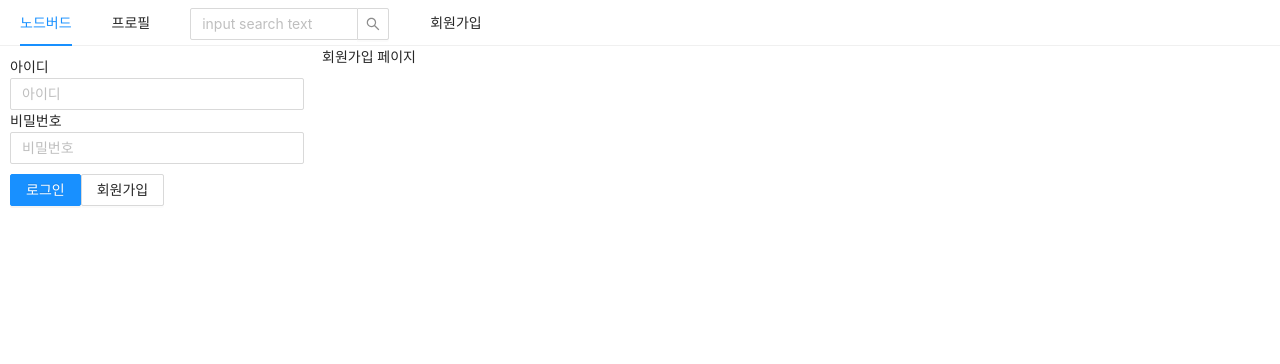
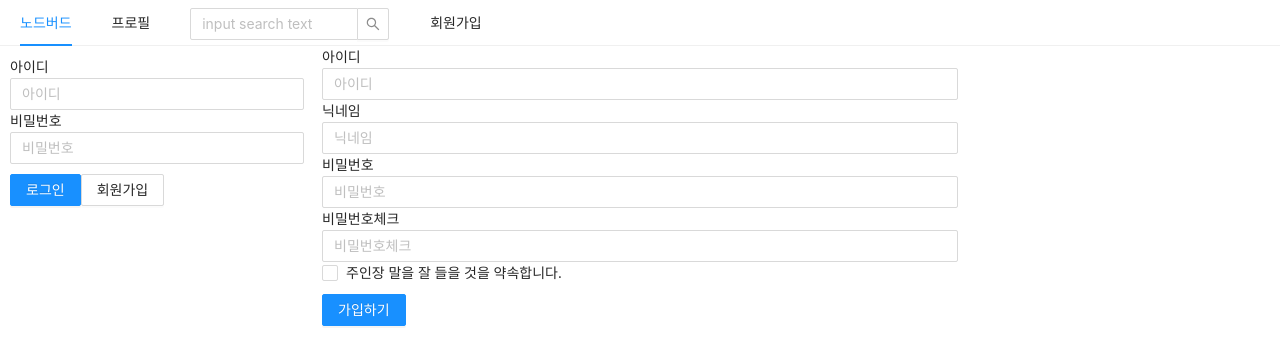
Before and after one commit to kimyerimweb/NodeBird, a Next.js app: page /signup in a window 1280 px wide. Shown: the top 364 px of the page. Built offline with nearby package versions, Linux system fonts and the light colour scheme.

Commit message:
🎨  Implement Signup page frame
Membership registration process
1. Enter a value for all inputs
2. Match the password with the password check
3. Check the term

```diff
--- a/pages/signup.js
+++ b/pages/signup.js
@@ -1,13 +1,119 @@
 import Head from "next/head";
 import AppLayout from "../components/AppLayout";
+import { Form, Input, Checkbox, Button } from "antd";
+import { useCallback, useState } from "react";
+import useInput from "../hooks/useInput";
+import styled from "styled-components";
+
+const ErrorMessage = styled.div`
+  color: red;
+`;
 
 const Signup = () => {
+  const [id, onChangeId] = useInput("");
+  const [password, onChangePassword] = useInput("");
+  const [nickname, onChangeNickname] = useInput("");
+
+  const [passwordCheck, setPasswordCheck] = useState("");
+  const [passwordError, setPasswordError] = useState(false);
+  const onChangePasswordCheck = useCallback(
+    (e) => {
+      setPasswordCheck(e.target.value);
+      setPasswordError(e.target.value !== password);
+    },
+    [password]
+  );
+
+  const [term, setTerm] = useState("");
+  const [termError, setTermError] = useState(false);
+  const onChangeTerm = useCallback((e) => {
+    setTerm(e.target.checked);
+    setTermError(false);
+  });
+
+  const onSubmit = useCallback(() => {
+    //한번 더 체크하는게 맞다. 여러번 체크가 좋음
+    if (password !== passwordCheck) {
+      return setPasswordError(true);
+    }
+
+    if (!term) {
+      return setTermError(true);
+    }
+    console.log(id, nickname, password);
+  }, [password, passwordCheck, term]);
+
   return (
     <>
       <Head>
         <title>NodeBird | SignUp</title>
       </Head>
-      <AppLayout>회원가입 페이지</AppLayout>
+      <AppLayout>
+        <Form onFinish={onSubmit}>
+          <div>
+            <label htmlFor="user-id">아이디</label>
+            <br />
+            <Input
+              name="user-id"
+              value={id}
+              onChange={onChangeId}
+              placeholder="아이디"
+              required
+            />
+          </div>
+          <div>
+            <label htmlFor="user-nickname">닉네임</label>
+            <br />
+            <Input
+              name="user-nickname"
+              value={nickname}
+              onChange={onChangeNickname}
+              placeholder="닉네임"
+              required
+            />
+          </div>
+          <div>
+            <label htmlFor="user-password">비밀번호</label>
+            <br />
+            <Input
+              name="user-password"
+              value={password}
+              onChange={onChangePassword}
+              placeholder="비밀번호"
+              type="password"
+              required
+            />
+          </div>
+          <div>
+            <label htmlFor="user-passwordCheck">비밀번호체크</label>
+            <br />
+            <Input
+              name="user-passwordCheck"
+              value={passwordCheck}
+              onChange={onChangePasswordCheck}
+              placeholder="비밀번호체크"
+              type="password"
+              required
+            />
+            {passwordError && (
+              <ErrorMessage>비밀번호가 일치하지 않습니다.</ErrorMessage>
+            )}
+          </div>
+          <div>
+            <Checkbox name="user-term" checked={term} onChange={onChangeTerm}>
+              주인장 말을 잘 들을 것을 약속합니다.
+            </Checkbox>
+            {termError && (
+              <ErrorMessage>약관에 동의하셔야 합니다.</ErrorMessage>
+            )}
+          </div>
+          <div style={{ marginTop: 10 }}>
+            <Button type="primary" htmlType="submit">
+              가입하기
+            </Button>
+          </div>
+        </Form>
+      </AppLayout>
     </>
   );
 };
```
